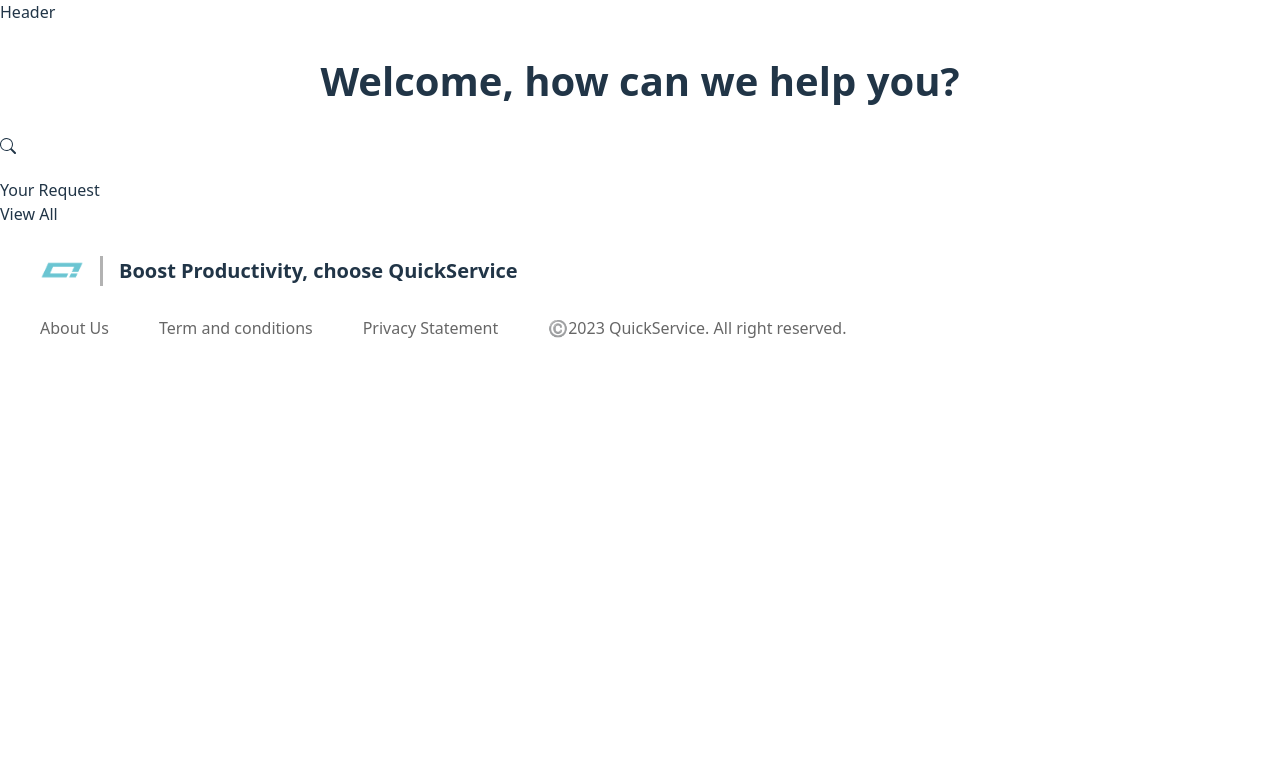
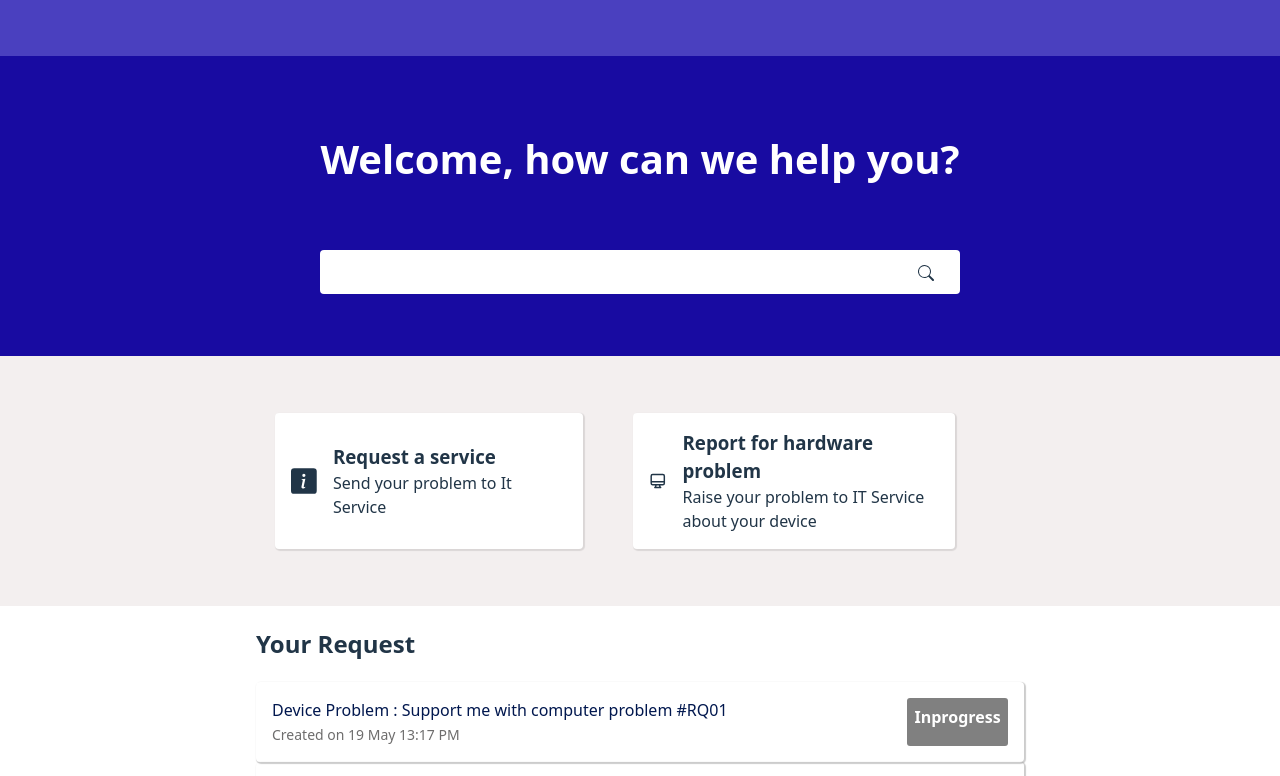
Before and after one commit to iamduscminh/ISMS-Project, a React (Vite) app in the folder ReactApp/isms-app/: page / in a window 1280 px wide. Shown: the top 776 px of the page. Built offline with nearby package versions, Linux system fonts and the light colour scheme.

Commit message:
commit code

```diff
--- /dev/null
+++ b/ReactApp/isms-app/src/components/Layout/components/Header/Header.module.scss
@@ -0,0 +1,6 @@
+.header-container {
+  width: 100%;
+  height: 56px;
+  background-color: #4a40bf;
+  //  position: fixed;
+}
--- a/ReactApp/isms-app/src/components/Layout/components/Header/index.jsx
+++ b/ReactApp/isms-app/src/components/Layout/components/Header/index.jsx
@@ -1,5 +1,10 @@
+import React from "react";
+import classNames from "classnames/bind";
+import styles from "./Header.module.scss";
+import { BsSearch, BsFillInfoSquareFill } from "react-icons/bs";
+const cx = classNames.bind(styles);
 function Header() {
-  return <h1>Header</h1>;
+  return <div className={cx("header-container")}></div>;
 }
 
 export default Header;
--- a/ReactApp/isms-app/src/pages/Home/Home.module.scss
+++ b/ReactApp/isms-app/src/pages/Home/Home.module.scss
@@ -1,15 +1,134 @@
 .home-container {
+  width: 100%;
 }
 
 .home-top-section {
+  width: 100%;
+  height: 300px;
+  background-color: #180ba1;
+  display: flex;
+  flex-direction: column;
+  align-self: center;
+  justify-content: space-evenly;
+
   h1 {
     display: block;
     font-size: 2.5em;
-    margin-top: 0.67em;
-    margin-bottom: 0.67em;
-    margin-left: 0;
-    margin-right: 0;
+    color: white;
     font-weight: bold;
     text-align: center;
   }
+
+  .top-search-container {
+    position: relative;
+    display: flex;
+    justify-content: center;
+    align-items: center;
+
+    .top-search-button {
+      position: absolute;
+      right: 27%;
+      bottom: 10%;
+    }
+
+    .top-search-input {
+      width: 50%;
+      height: 200%;
+      border-radius: 4px;
+    }
+    .top-search-input:focus {
+      outline: none;
+    }
+  }
 }
+
+.home-mid-section {
+  width: 100%;
+  height: 250px;
+  background-color: #f3efef;
+  padding: 32px;
+  display: flex;
+  justify-content: center;
+  .home-mid-content {
+    display: grid;
+    grid-template-columns: auto auto auto;
+    grid-column-gap: 50px;
+    width: 60%;
+    margin: auto;
+    .card-item {
+      align-items: center;
+      display: flex;
+      padding: 16px;
+      background-color: #ffff;
+      border-radius: 4px;
+      box-shadow: 1px 1px 1px 1px rgba(0, 0, 0, 0.1);
+    }
+    .card-item:hover {
+      background-color: #f0efef;
+    }
+    .card-item-text {
+      margin-left: 16px;
+      h3 {
+        display: block;
+        font-size: 1.17em;
+
+        margin-left: 0;
+        margin-right: 0;
+        font-weight: bold;
+      }
+    }
+    .card-item-icon {
+      font-size: 26px;
+    }
+  }
+}
+.home-bottom-section {
+  width: 100%;
+  height: 400px;
+  background-color: #ffff;
+  display: flex;
+  justify-content: center;
+
+  .home-bottom-content {
+    width: 60%;
+
+    h2 {
+      display: block;
+      font-size: 1.5em;
+      margin-top: 0.83em;
+      margin-bottom: 0.83em;
+      margin-left: 0;
+      margin-right: 0;
+      font-weight: bold;
+    }
+  }
+  .top-request-item {
+    padding: 16px;
+    border-radius: 4px;
+    box-shadow: 1px 1px 1px 1px rgba(0, 0, 0, 0.2);
+    display: flex;
+    justify-content: space-between;
+    p {
+      color: #01174e;
+    }
+  }
+  .top-request-item:hover {
+    background-color: rgb(233, 231, 231);
+  }
+  .request-content-date {
+    span {
+      color: #6e6d6d;
+      font-size: 14px;
+    }
+  }
+  .request-status {
+    padding: 1%;
+    background-color: gray;
+    border-radius: 3px;
+    span {
+      font-size: 16px;
+      font-weight: bold;
+      color: white;
+    }
+  }
+}
--- a/ReactApp/isms-app/src/pages/Home/index.jsx
+++ b/ReactApp/isms-app/src/pages/Home/index.jsx
@@ -1,7 +1,8 @@
 import React from "react";
 import classNames from "classnames/bind";
 import styles from "./Home.module.scss";
-import { BsSearch } from "react-icons/bs";
+import { BsSearch, BsFillInfoSquareFill } from "react-icons/bs";
+import { HiOutlineDesktopComputer } from "react-icons/hi";
 const cx = classNames.bind(styles);
 
 function Home() {
@@ -9,31 +10,79 @@ function Home() {
     <div className={cx("home-container")}>
       <div className={cx("home-top-section")}>
         <h1>Welcome, how can we help you?</h1>
-        <div className={cx("home-top-search")}>
-          <div className="top-search-container">
-            <BsSearch />
-            <input type="search" name="search-all" id="home_top_search" />
-          </div>
+        <div className={cx("top-search-container")}>
+          <a href="#">
+            <BsSearch className={cx("top-search-button")} />
+          </a>
+          <input
+            type="search"
+            name="search-all"
+            id="home_top_search"
+            className={cx("top-search-input")}
+          />
         </div>
       </div>
       <div className={cx("home-mid-section")}>
         <div className={cx("home-mid-content")}>
           <a href="#" className={cx("card-item")}>
+            <BsFillInfoSquareFill className={cx("card-item-icon")} />
             <div className={cx("card-item-text")}>
-              <h3></h3>
-              <p></p>
+              <h3>Request a service</h3>
+              <p>Send your problem to It Service</p>
+            </div>
+          </a>
+          <a href="#" className={cx("card-item")}>
+            <HiOutlineDesktopComputer className={cx("card-item-icon")} />
+            <div className={cx("card-item-text")}>
+              <h3>Report for hardware problem</h3>
+              <p>Raise your problem to IT Service about your device</p>
             </div>
           </a>
         </div>
       </div>
       <div className={cx("home-bottom-section")}>
         <div className={cx("home-bottom-content")}>
-          <h4>Your Request</h4>
-          <div className="top-requests">
-            <div className="top-request-item">
-              <div className="request-content"></div>
-              <div className="request-status"></div>
-            </div>
+          <h2>Your Request</h2>
+          <div className={cx("top-requests")}>
+            <a className={cx("top-request-item")} href="#">
+              <div className={cx("request-content")}>
+                <div className={cx("request-content-title")}>
+                  <p>Device Problem : Support me with computer problem #RQ01</p>
+                </div>
+                <div className={cx("request-content-date")}>
+                  <span>Created on 19 May 13:17 PM</span>
+                </div>
+              </div>
+              <div className={cx("request-status")}>
+                <span>Inprogress</span>
+              </div>
+            </a>
+            <a className={cx("top-request-item")} href="#">
+              <div className={cx("request-content")}>
+                <div className={cx("request-content-title")}>
+                  <p>Device Problem : Support me with computer problem #RQ01</p>
+                </div>
+                <div className={cx("request-content-date")}>
+                  <span>Created on 19 May 13:17 PM</span>
+                </div>
+              </div>
+              <div className={cx("request-status")}>
+                <span>Inprogress</span>
+              </div>
+            </a>
+            <a className={cx("top-request-item")} href="#">
+              <div className={cx("request-content")}>
+                <div className={cx("request-content-title")}>
+                  <p>Device Problem : Support me with computer problem #RQ01</p>
+                </div>
+                <div className={cx("request-content-date")}>
+                  <span>Created on 19 May 13:17 PM</span>
+                </div>
+              </div>
+              <div className={cx("request-status")}>
+                <span>Inprogress</span>
+              </div>
+            </a>
           </div>
           <a href="#">View All</a>
         </div>
```
